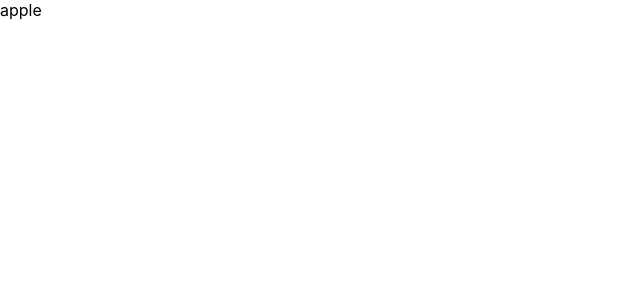
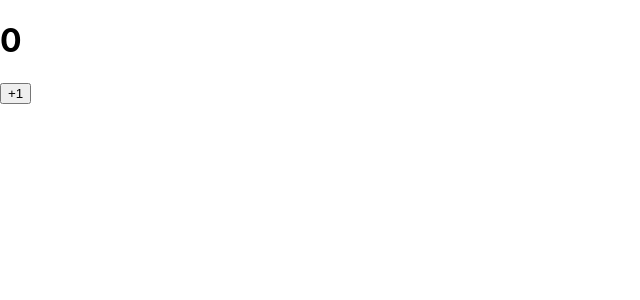
Before and after one commit to HEUNNN/react_by_velopert, a React (Create React App) app in the folder react1_velopert/: page / in a window 1280 px wide. Shown: the top 300 px of the page, without its empty margins (0-640 px from the left). Built offline with nearby package versions, Linux system fonts and the light colour scheme.

Commit message:
react book study

```diff
--- a/react1_velopert/src/App.js
+++ b/react1_velopert/src/App.js
@@ -1,9 +1,13 @@
 import "./App.css";
 import { Fragment } from "react";
+import Counter from "./Counter";
 
 function App() {
-  const name = "apple";
-  return <>{name}</>;
+  return (
+    <div>
+      <Counter></Counter>
+    </div>
+  );
 }
 
 export default App;
--- /dev/null
+++ b/react1_velopert/src/Counter.js
@@ -0,0 +1,25 @@
+import { Component } from "react";
+
+class Counter extends Component {
+  constructor(props) {
+    super(props);
+    this.state = { number: 0 };
+  }
+
+  render() {
+    const { number } = this.state;
+    return (
+      <div>
+        <h1>{number}</h1>
+        <button
+          onClick={() => {
+            this.setState({ number: number + 1 });
+          }}
+        >
+          +1
+        </button>
+      </div>
+    );
+  }
+}
+export default Counter;
```
Also changed, not shown: react1_velopert/src/MyComponent.js (added, +17 -0 lines).
